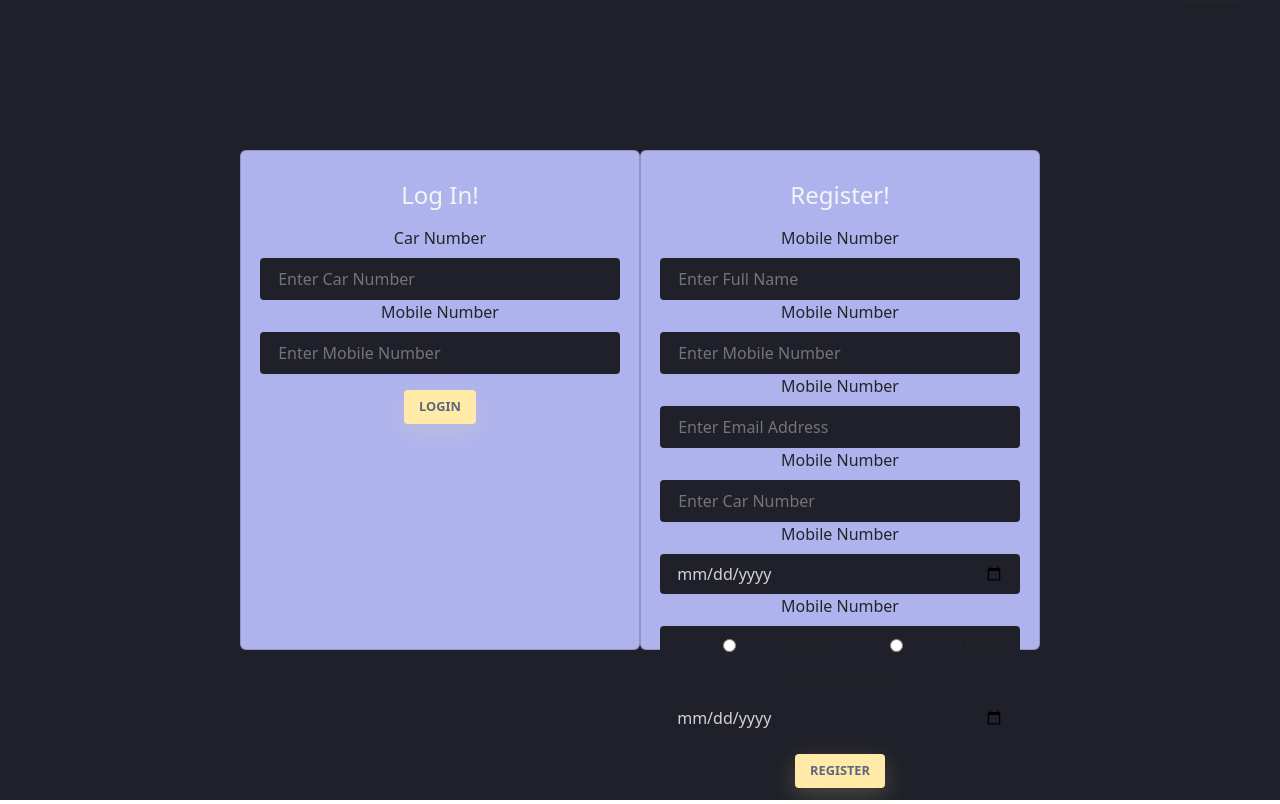
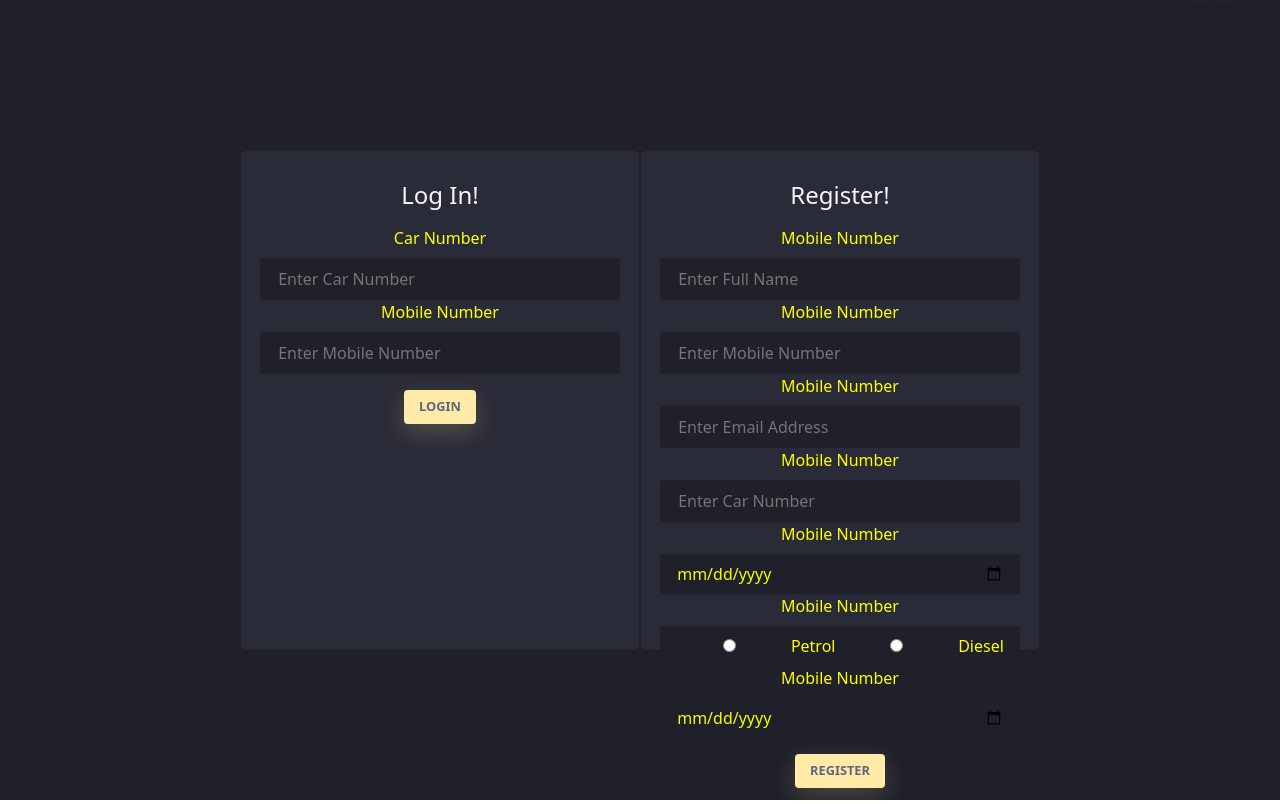
Before and after one commit to VTNT213/ES-1, a PHP site: page /register.html in a window 1280 px wide. Shown: the part 83-887 px from the top of the page. Run offline with PHP 8.4, Linux system fonts and the light colour scheme.

Commit message:
Update style.css

```diff
--- a/style.css
+++ b/style.css
@@ -1,10 +1,12 @@
 /* From uiverse.io by @alexruix */
+
 .card {
   height: 500px;
   width: 400px;
   padding: 1.9rem 1.2rem;
   text-align: center;
-  background: #afb3ed;
+  background: #2a2b38;
+  color: yellow;
  }
 
  /*Inputs*/
@@ -30,7 +32,7 @@
   border: none;
   outline: none;
   width: 100%;
-  color: #d3d3d3;
+  color: #f3ff08;
  }
 
  /*Text*/
```
